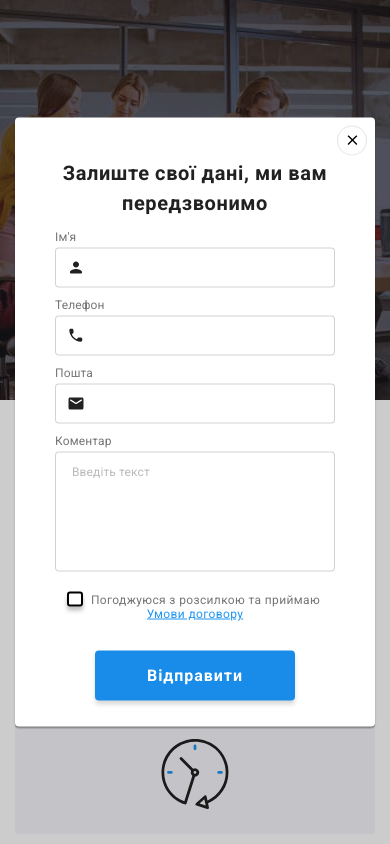
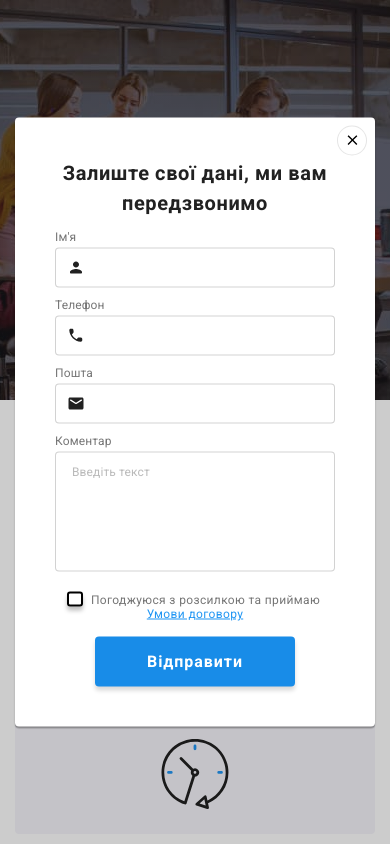
Before and after one commit to DarkSwarp/goit-markup-hw-08, a plain HTML site: page index.html in a window 390 px wide. Both pictures are taken after a click on the button "Замовити послугу". Shown: the top 844 px of the page. Drawn offline with nearby package versions, Linux system fonts and the light colour scheme.

Commit message:
додав код до js, а також зробив гнучку видстань до кнопки в модальному вікні

```diff
--- a/index.html
+++ b/index.html
@@ -49,8 +49,9 @@
                     <button class="hero__btn" data-modal-open type="button">Замовити послугу</button>
                     <div class="backdrop is-hidden" data-modal>
                         <div class="modal">
+                            <form class="modal__data">
+                                <div class="modal__conteiner-form">
                                     <h2 class="modal__title">Залиште свої дані, ми вам передзвонимо</h2>
-                            <form class="modal__data">
                                     <label for="name" class="modal__label">Ім'я</label>
                                     <div class="input-wrap">
                                         <input class="modal__input" type="text" name="name" id="name" />
@@ -75,6 +76,7 @@
                                     <label for="textarea" class="modal__label">Коментар</label>
                                     <textarea name="comment" id="textarea" class="modal__textarea" placeholder="Введіть текст"></textarea>
                                     <input class="visually-hidden modal__check" type="checkbox" name="policy" id="policy" />
+
                                     <label for="policy" class="modal__policy">
                                         <span class="icon-box">
                                             <svg class="modal__icon-check" width="16" height="15">
@@ -84,7 +86,10 @@
                                         <span class="modal__text">Погоджуюся з розсилкою та приймаю</span>
                                         <a class="modal__link" href="">Умови договору</a>
                                     </label>
+                                </div>
+                                <div class="modal__conteiner-btn">
                                     <button class="modal__btn" type="submit">Відправити</button>
+                                </div>
                             </form>
                             <button class="modal__btn-close" data-modal-close type="button">
                                 <svg class="modal__icon-close">
@@ -388,7 +393,9 @@
                     <a class="logo" href="./index.html"><span class="logo--blue">Web</span>Studio</a>
                     <address>
                         <ul class="contact-info__list">
-                            <li class="contact-info__item"><a class="contact-info__link contact-info__link--white" href="https://goo.gl/maps/CG5V6HVF5MBvLQBx5">м. Київ, пр-т Лесі Українки, 26</a></li>
+                            <li class="contact-info__item">
+                                <a class="contact-info__link contact-info__link--white" href="https://goo.gl/maps/CG5V6HVF5MBvLQBx5">м. Київ, пр-т Лесі Українки, 26</a>
+                            </li>
                             <li class="contact-info__item"><a class="contact-info__link contact-info__link--grey" href="mailto:info@devstudio.com">info@devstudio.com</a></li>
                             <li class="contact-info__item"><a class="contact-info__link contact-info__link--grey" href="tel:++380961111111">+38 096 111 11 11</a></li>
                         </ul>
--- a/js/modal.js
+++ b/js/modal.js
@@ -3,6 +3,8 @@
         openModalBtn: document.querySelector("[data-modal-open]"),
         closeModalBtn: document.querySelector("[data-modal-close]"),
         modal: document.querySelector("[data-modal]"),
+        body: document.querySelector("body"),
+        input: document.querySelector(".modal-input"),
     };
 
     refs.openModalBtn.addEventListener("click", toggleModal);
@@ -10,5 +12,6 @@
 
     function toggleModal() {
         refs.modal.classList.toggle("is-hidden");
+        refs.body.classList.toggle("no-scroll");
     }
 })();
--- a/sass/components/_modal.scss
+++ b/sass/components/_modal.scss
@@ -8,6 +8,7 @@
     opacity: 1;
     transition: opacity $transition;
     z-index: 2;
+    overflow: auto;
 }
 .backdrop.is-hidden {
     opacity: 0;
@@ -27,6 +28,7 @@
     box-shadow: 0px 1px 3px rgba(0, 0, 0, 0.12), 0px 1px 1px rgba(0, 0, 0, 0.14), 0px 2px 1px rgba(0, 0, 0, 0.2);
     border-radius: 4px;
     transition: transform $transition;
+    overflow: scroll;
     z-index: 2;
     @media screen and (max-width: 1199px) {
         width: 450px;
@@ -40,6 +42,12 @@
         width: 528px;
         height: 581px;
     }
+}
+.modal__data {
+    height: 100%;
+    display: flex;
+    flex-direction: column;
+    justify-content: space-between;
 }
 .modal__title {
     font-weight: 700;
@@ -126,12 +134,12 @@
         color: rgba(117, 117, 117, 0.5);
     }
 }
+
 .modal__policy {
     display: flex;
     flex-wrap: wrap;
     align-items: center;
     justify-content: center;
-    margin-bottom: 30px;
 }
 .modal__text {
     letter-spacing: 0.03em;
@@ -239,3 +247,6 @@
     height: 18px;
     fill: currentColor;
 }
+.no-scroll {
+  overflow: hidden;
+}
```
Also changed, not shown: css/main.css, css/main.min.css, 2 other files. Lines whose indentation alone changed are shown as unchanged.
